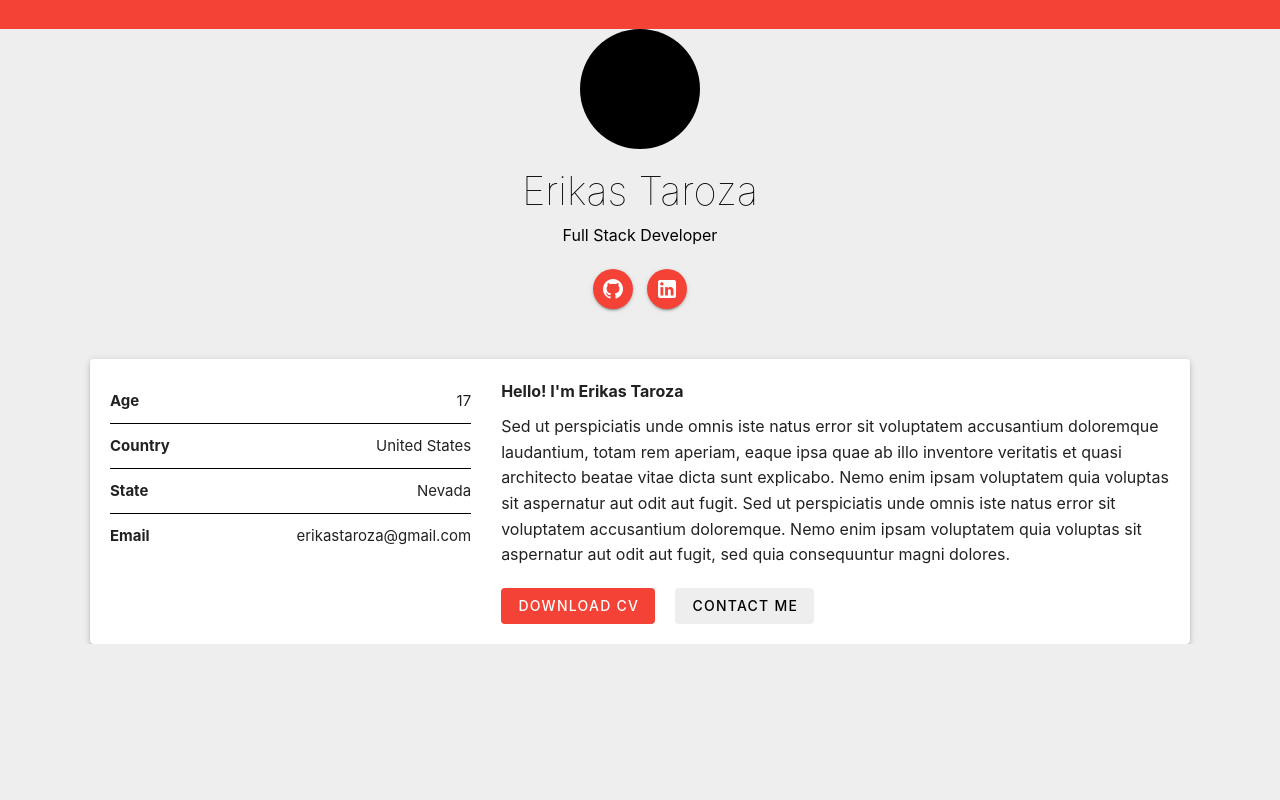
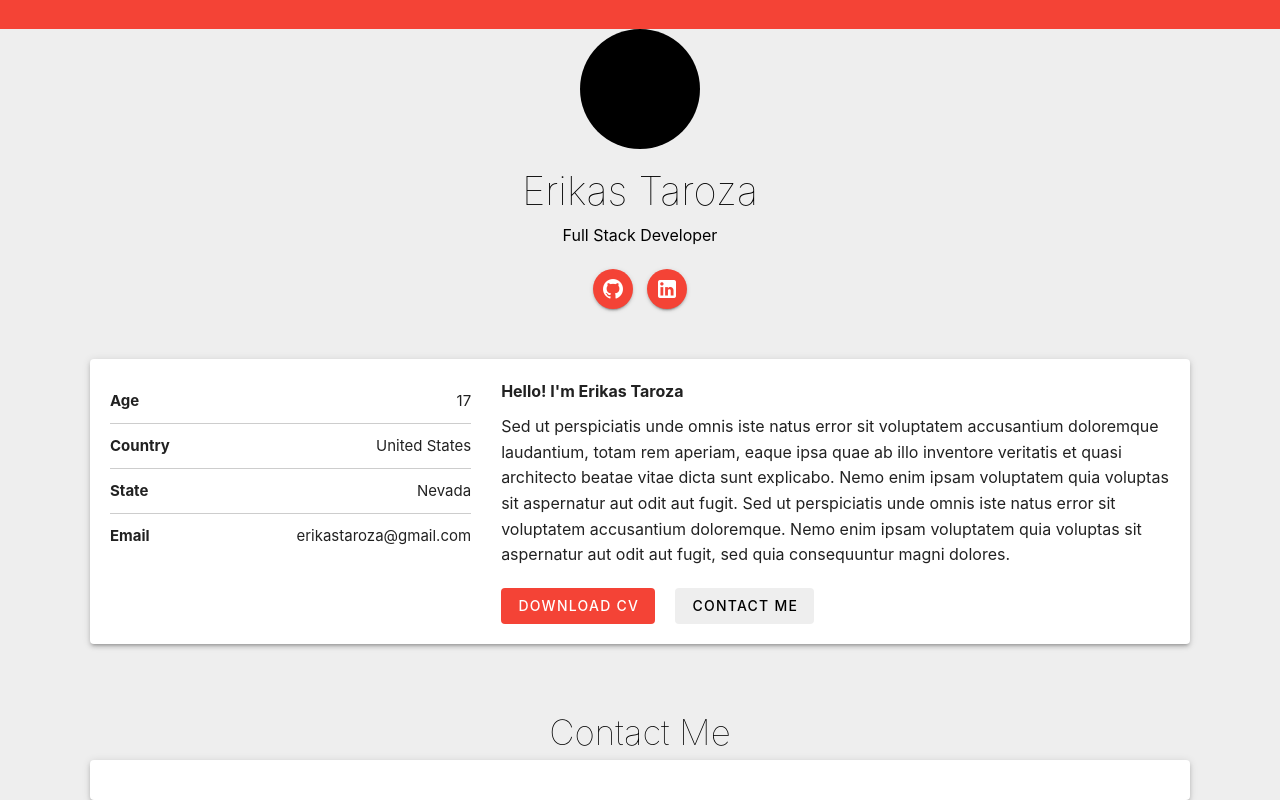
Before and after one commit to erikas-taroza/erikas-taroza.github.io, a Vue app: page / in a window 1280 px wide. Shown: the part 271-1071 px from the top of the page. Before the commit the page ends 915 px from the top, so only its background shows below. Built offline with nearby package versions, Linux system fonts and the light colour scheme.

Commit message:
Refactor CSS for contact me card.

```diff
--- a/src/App.vue
+++ b/src/App.vue
@@ -1,6 +1,7 @@
 <script setup lang="ts">
 import Profile from "./components/Profile.vue";
 import InfoCard from "./components/InfoCard.vue";
+import Contact from "./components/Contact.vue";
 </script>
 
 <template>
@@ -9,6 +10,7 @@ import InfoCard from "./components/InfoCard.vue";
         <div class="contents">
             <Profile/>
             <InfoCard/>
+            <Contact/>
         </div>
     </main>
 </template>
--- a/src/assets/main.css
+++ b/src/assets/main.css
@@ -1 +1,12 @@
 @import './base.css';
+
+.card {
+    padding: 20px;
+}
+
+.container {
+    display: flex;
+    flex-direction: column;
+    align-items: center;
+    width: 100%;
+}
--- /dev/null
+++ b/src/components/Contact.vue
@@ -0,0 +1,27 @@
+<script setup lang="ts">
+
+</script>
+
+<template>
+    <div class="container">
+        <h1>Contact Me</h1>
+        <v-card class="card" elevation="3">
+
+        </v-card>
+    </div>
+</template>
+
+<style scoped>
+    @media(min-width: 800px) {
+        .card {
+            max-width: 1100px;
+            width: 100%;
+        }
+    }
+
+    h1 {
+        font-weight: lighter;
+        font-size: 35px;
+        margin-top: 10px;
+    }
+</style>
--- a/src/components/InfoCard.vue
+++ b/src/components/InfoCard.vue
@@ -18,8 +18,7 @@ const info:Map<string, any> = new Map<string, any>([
             <div
                 v-for="(item, i) in info"
                 class="info"
-                :key="i"
-                :style="{'border-top': i > 0 ? '1px solid black' : 'none'}"
+                :style="{'border-top': i > 0 ? '1px solid #CDCDCD' : 'none'}"
             >
                 <p><strong>{{ item[0] }}</strong></p>
                 <div style="width: 10px;"></div>
@@ -66,10 +65,6 @@ Nemo enim ipsam voluptatem quia voluptas sit aspernatur aut odit aut fugit, sed
         }
     }
 
-    .card {
-        padding: 20px;
-    }
-
     .info {
         display: flex;
         flex-direction: row;
--- a/src/components/Profile.vue
+++ b/src/components/Profile.vue
@@ -35,12 +35,6 @@ function openLink(urlToOpen:string) {
 </template>
 
 <style scoped>
-    .container {
-        display: flex;
-        flex-direction: column;
-        align-items: center;
-    }
-
     .avatar {
         border-radius: 100%;
         background-color: black;
```
